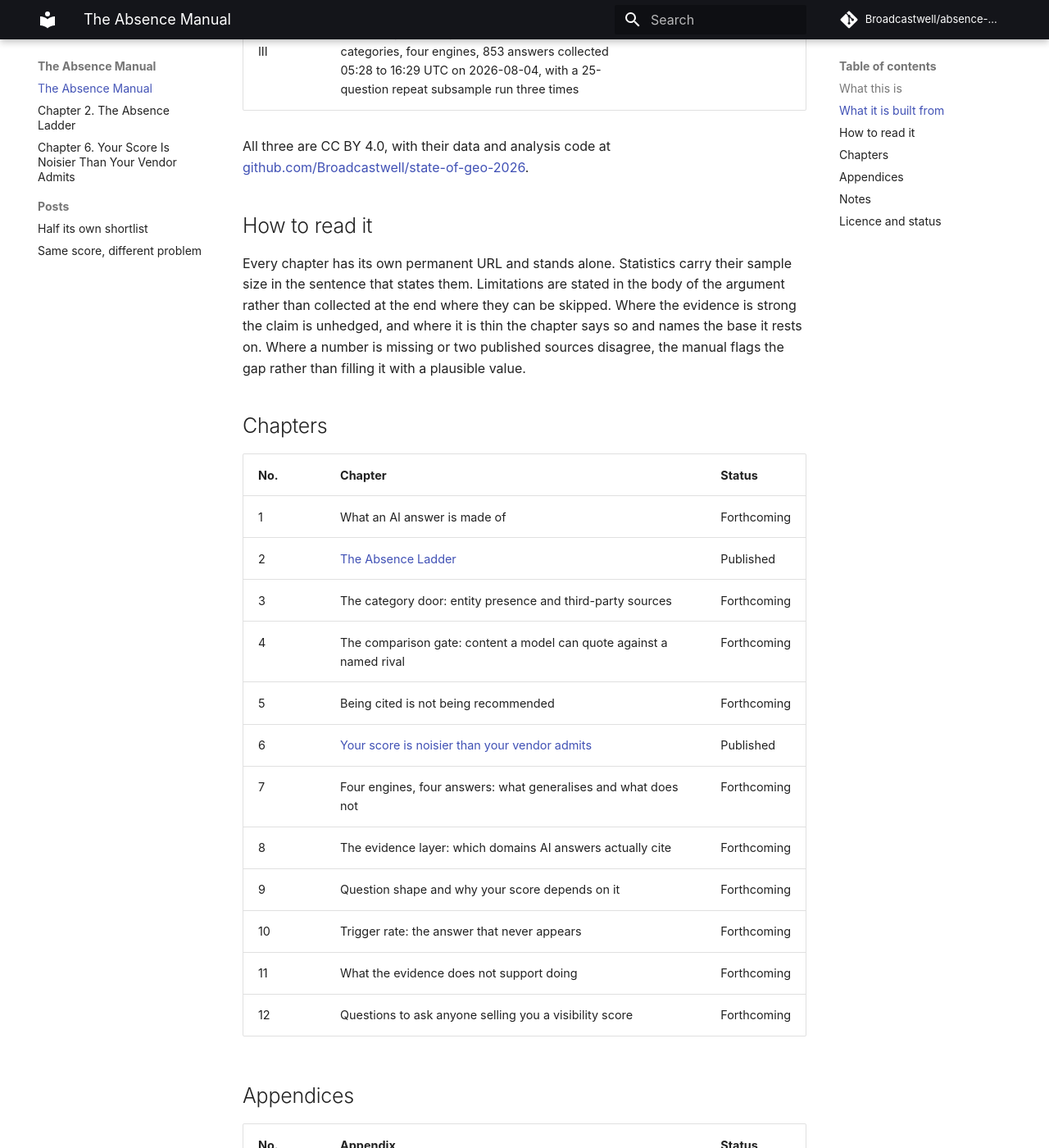
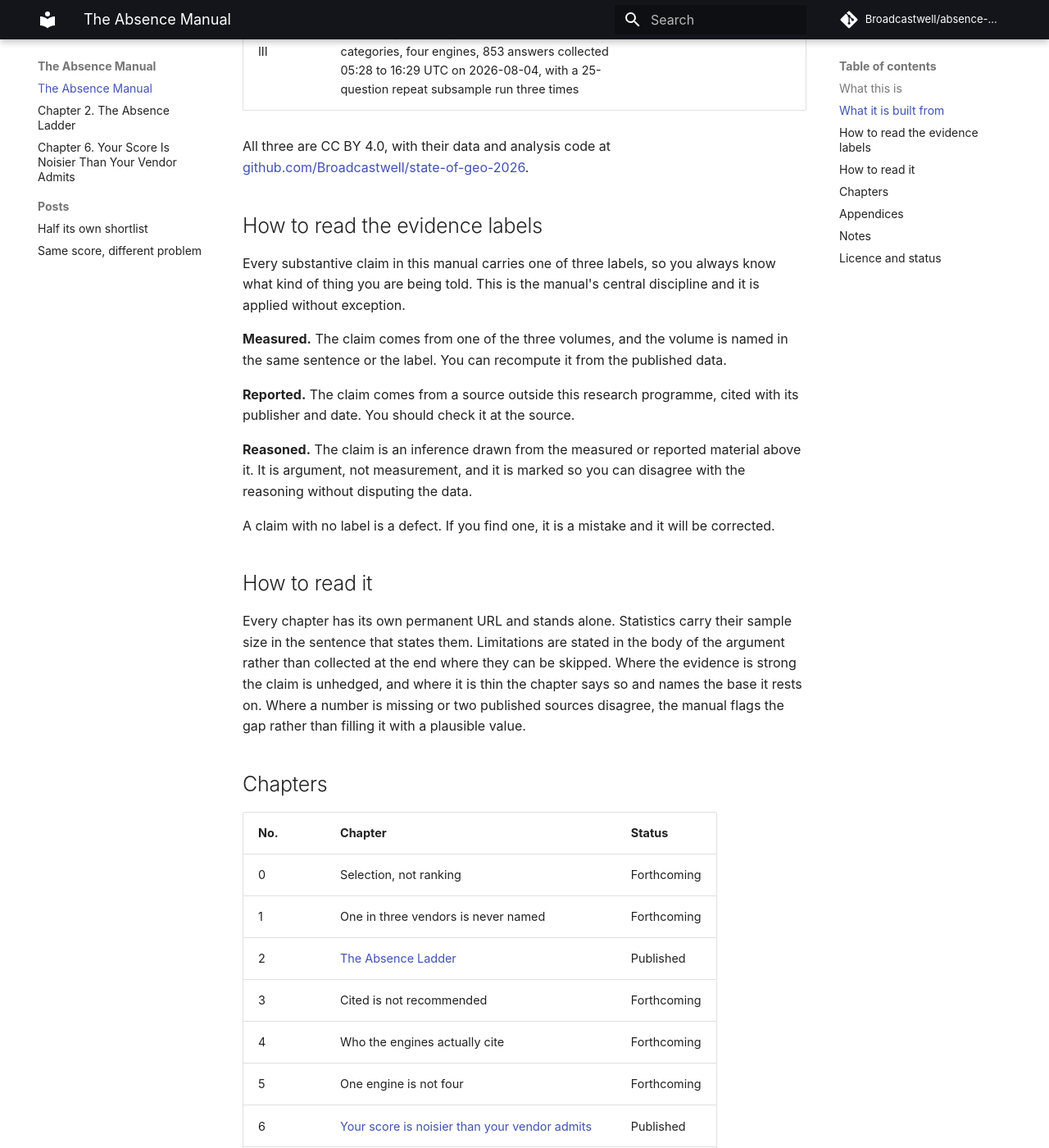
Before and after one commit to Broadcastwell/absence-manual, an MkDocs documentation site: the page built from docs/index.md, in a window 1280 px wide and 1400 px high, scrolled down 918 px. Shown: the whole window at 82% size. Built offline with MkDocs 1.6.1 and Material for MkDocs 9.7.7, drawn with Linux system fonts in a browser that asks for light colours; comment, search, counter and statistics services are not loaded; some of the changed text lies outside the part shown.

Commit message:
Final table of contents, page classes and full ISO article dates

```diff
--- a/docs/index.md
+++ b/docs/index.md
@@ -29,6 +30,18 @@
 
 All three are CC BY 4.0, with their data and analysis code at [github.com/Broadcastwell/state-of-geo-2026](https://github.com/Broadcastwell/state-of-geo-2026).
 
+## How to read the evidence labels
+
+Every substantive claim in this manual carries one of three labels, so you always know what kind of thing you are being told. This is the manual's central discipline and it is applied without exception.
+
+**Measured.** The claim comes from one of the three volumes, and the volume is named in the same sentence or the label. You can recompute it from the published data.
+
+**Reported.** The claim comes from a source outside this research programme, cited with its publisher and date. You should check it at the source.
+
+**Reasoned.** The claim is an inference drawn from the measured or reported material above it. It is argument, not measurement, and it is marked so you can disagree with the reasoning without disputing the data.
+
+A claim with no label is a defect. If you find one, it is a mistake and it will be corrected.
+
 ## How to read it
 
 Every chapter has its own permanent URL and stands alone. Statistics carry their sample size in the sentence that states them. Limitations are stated in the body of the argument rather than collected at the end where they can be skipped. Where the evidence is strong the claim is unhedged, and where it is thin the chapter says so and names the base it rests on. Where a number is missing or two published sources disagree, the manual flags the gap rather than filling it with a plausible value.
@@ -37,28 +50,29 @@
 
 | No. | Chapter | Status |
 |-|-|-|
-| 1 | What an AI answer is made of | Forthcoming |
+| 0 | Selection, not ranking | Forthcoming |
+| 1 | One in three vendors is never named | Forthcoming |
 | 2 | [The Absence Ladder](absence-ladder.md) | Published |
-| 3 | The category door: entity presence and third-party sources | Forthcoming |
-| 4 | The comparison gate: content a model can quote against a named rival | Forthcoming |
-| 5 | Being cited is not being recommended | Forthcoming |
+| 3 | Cited is not recommended | Forthcoming |
+| 4 | Who the engines actually cite | Forthcoming |
+| 5 | One engine is not four | Forthcoming |
 | 6 | [Your score is noisier than your vendor admits](measurement-noise.md) | Published |
-| 7 | Four engines, four answers: what generalises and what does not | Forthcoming |
-| 8 | The evidence layer: which domains AI answers actually cite | Forthcoming |
-| 9 | Question shape and why your score depends on it | Forthcoming |
-| 10 | Trigger rate: the answer that never appears | Forthcoming |
-| 11 | What the evidence does not support doing | Forthcoming |
-| 12 | Questions to ask anyone selling you a visibility score | Forthcoming |
+| 7 | The AI Overview does not always appear | Forthcoming |
+| 8 | What a valid measurement requires | Forthcoming |
+| 9 | Getting named at the category door | Forthcoming |
+| 10 | Getting quoted at the comparison gate | Forthcoming |
+| 11 | How long this actually takes | Forthcoming |
+| 12 | How to buy GEO without getting sold a number | Forthcoming |
 
 ## Appendices
 
 | No. | Appendix | Status |
 |-|-|-|
-| A | The question shape rules and their precedence | Forthcoming |
-| B | Brand matching and domain matching rules | Forthcoming |
-| C | The vendor extraction prompt | Forthcoming |
-| D | Glossary of terms used across the three volumes | Forthcoming |
-| E | Reproduction guide: recomputing every figure from the public data | Forthcoming |
+| A | The ten-question buyer bank | Forthcoming |
+| B | Absence classification rules and precedence | Forthcoming |
+| C | Scoring and matching specification | Forthcoming |
+| D | Glossary | Forthcoming |
+| E | References and self-audit disclosure | Forthcoming |
 
 Chapters marked forthcoming have no URL yet. A slug published once is permanent: version numbers change, URLs never do. See the [changelog](https://github.com/Broadcastwell/absence-manual/blob/main/CHANGELOG.md).
 
```
Also changed, not shown: other parts of docs/index.md (+3 -2 lines), docs/absence-ladder.md (+3 -2 lines), docs/measurement-noise.md (+4 -3 lines), docs/.pages (added).
